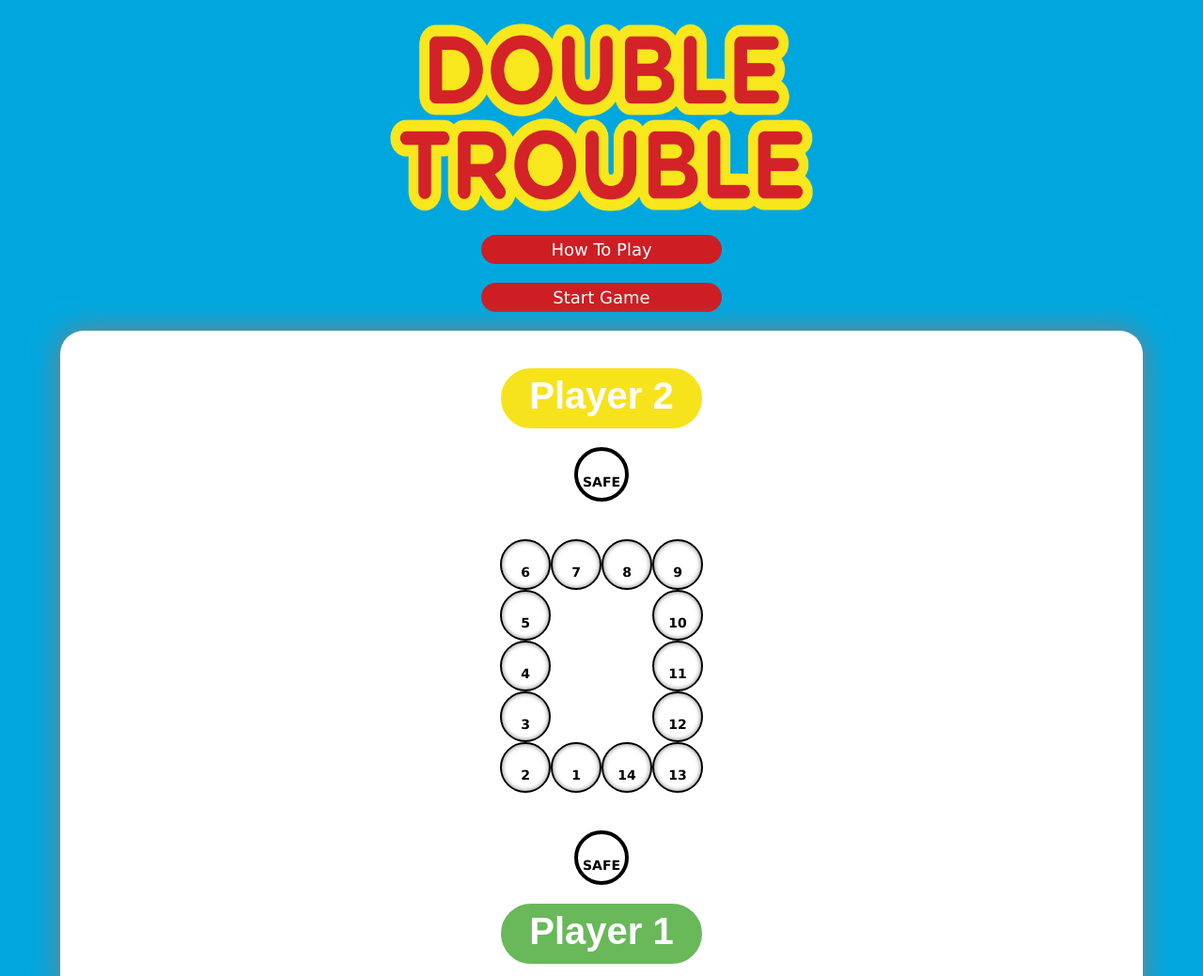
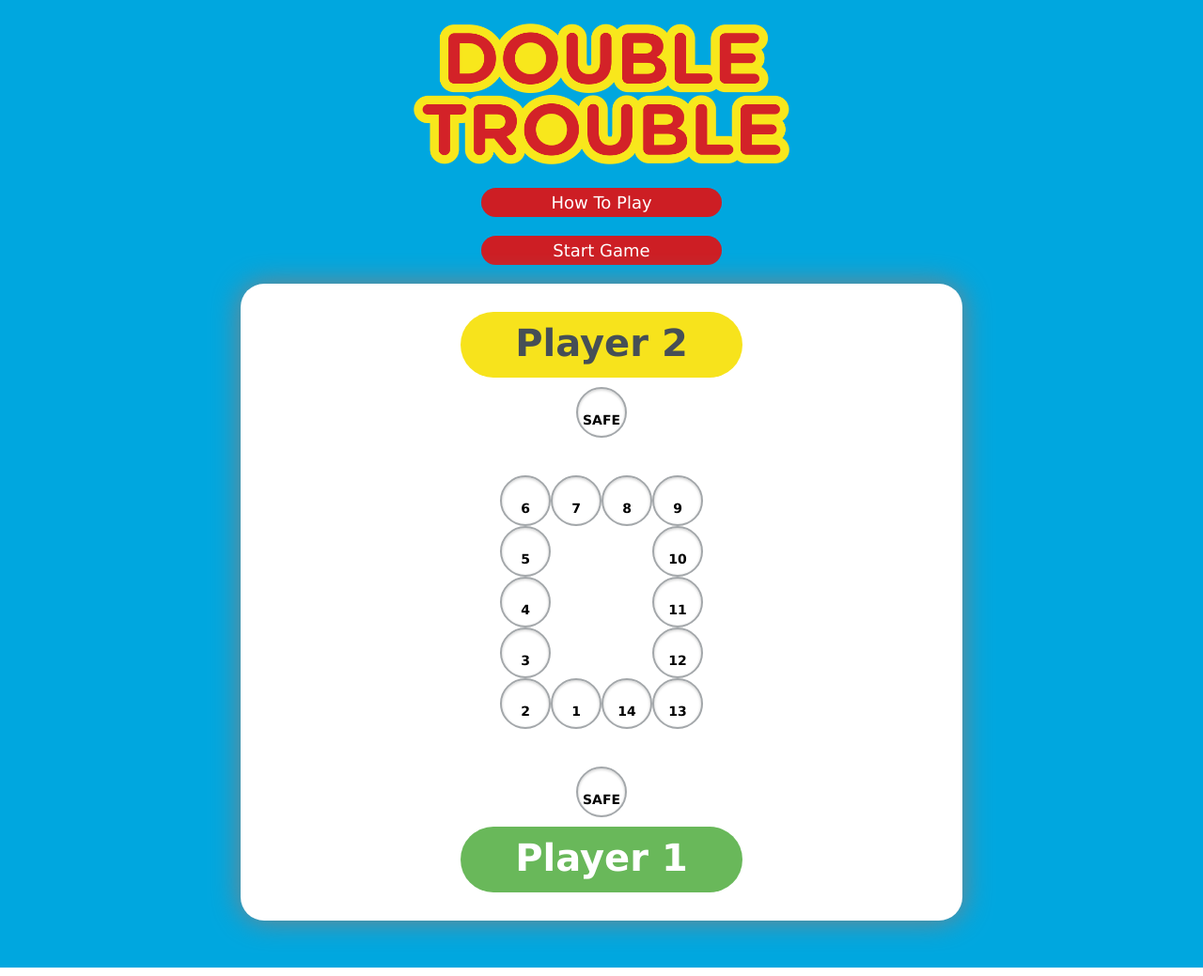
Before and after one commit to dpalazz/double_trouble, a plain HTML site: page index.html in a window 1280 px wide. Shown: the top 1039 px of the page at 94% size. Drawn offline with nearby package versions, Linux system fonts and the light colour scheme.

Commit message:
Changed css for player buttons and game divs

```diff
--- a/app.js
+++ b/app.js
@@ -63,7 +63,7 @@ $(() => {
     setTimeout( () => {
       $("#roll-number-modal").css("display", "block");
       setTimeout($closeRollNumberModal, 500);
-    }, 1000);
+    }, 500);
   };
   const $closeRollNumberModal = () => {
     $("#roll-number-modal").css("display", "none");
--- a/style.css
+++ b/style.css
@@ -13,8 +13,8 @@ body {
 }
 
 #logo {
-  width: 450px;
-  height: 200px;
+  width: 400px;
+  height: 150px;
   margin: 25px auto;
 }
 
@@ -50,6 +50,7 @@ body {
   border-radius: 2px;
   padding: 20px;
   margin: 300px auto;
+  color: rgb(205, 30, 36)
 }
 
 #close {
@@ -68,6 +69,7 @@ body {
   border-radius: 25px;
   padding: 5px;
   border: none;
+  box-shadow: 0 2px 10px #;
 }
 
 #reset {
@@ -79,6 +81,7 @@ body {
   color: white;
   background-color: rgb(205, 30, 36);
   border-radius: 25px;
+  border: none;
   padding: 5px;
   display: none;
 }
@@ -95,10 +98,6 @@ body {
   display: none;
 }
 
-#popper-modal > img {
-  animation: dieroll 5s
-}
-
 #roll-number-modal {
   background-color: rgba(0, 0, 0, .2);
   position: fixed;
@@ -113,11 +112,15 @@ body {
 
 #roll-number-textbox {
   background-color: white;
-  height: 400px;
-  width: 400px;
+  height: 100px;
+  width: 100px;
   border-radius: 2px;
   padding: 20px;
   margin: 300px auto;
+}
+
+#roll-number-textbox > h1 {
+  color: rgb(27, 168, 221);
 }
 
 .main-board-container {
@@ -126,8 +129,9 @@ body {
   justify-content: center;
   border-radius: 25px;
   box-shadow: 0 0 30px grey;
-  width: 90%;
+  width: 60%;
   margin: auto;
+  margin-bottom: 50px;
   background-color: white;
 }
 
@@ -148,7 +152,6 @@ body {
   display: flex;
   flex-direction: row;
   justify-content :center;
-
 }
 
 .col-3, .col-4 {
@@ -162,13 +165,13 @@ body {
 }
 
 .player {
-  border: 4px solid rgb(247, 227, 28);
   background-color: black;
   border-radius: 35px;
   width: 200px;
   height: 50px;
-  margin: 10px auto;
-  padding: 3px;
+  margin: auto;
+  padding: 10px 50px;
+
 }
 
 #player2 {
@@ -176,37 +179,45 @@ body {
 }
 
 #player1 {
-  border: 4px solid rgb(105, 184, 90);
   background-color: rgb(105, 184, 90);
 }
 
 h1 {
-  font-family: sans-serif;
+  font-family: "Gotham Rounded", Verdana;
   font-size: 40px;
   color: rgb(205, 30, 36);
   margin: 0px auto;
   text-align: center;
 }
 
-.player > h1 {
-  font-family: sans-serif;
+#player1 > h1 {
+  font-family: "Gotham Rounded", Verdana;
   font-size: 40px;
   color: white;
   margin: 0px auto;
   text-align: center;
 }
 
+#player2 > h1 {
+  font-family: "Gotham Rounded", Verdana;
+  font-size: 40px;
+  color: rgb(70, 79, 86);
+  margin: 0px auto;
+  text-align: center;
+}
+
 .safe-place {
-  border: 4px solid black;
+  border: 2px solid #A3A7AA;
+  box-shadow: inset 0 1px 3px 0 rgba(0,0,0,0.20);
   border-radius: 30px;
   width: 50px;
   height: 50px;
 }
 
 .board-div {
-  border: 2px solid black;
+  border: 2px solid #A3A7AA;
+  box-shadow: inset 0 1px 3px 0 rgba(0,0,0,0.20);
   border-radius: 30px;
-  box-shadow: 0 0 5px grey inset;
   width: 50px;
   height: 50px;
 }
```
